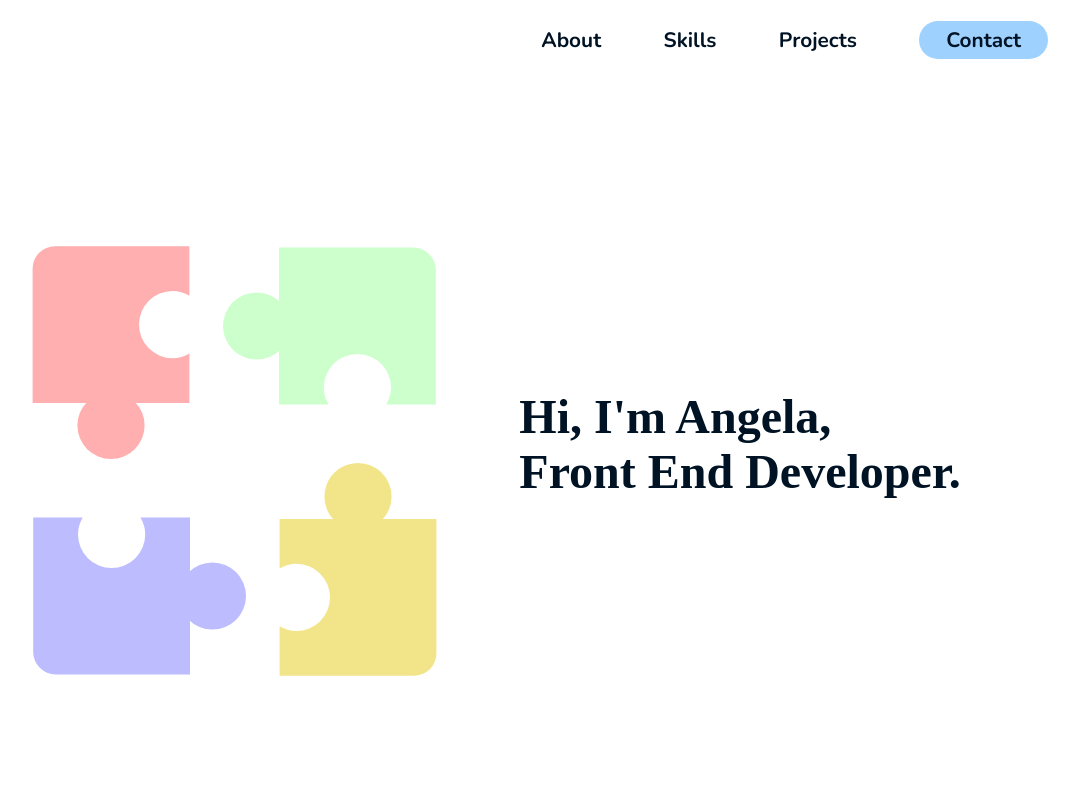
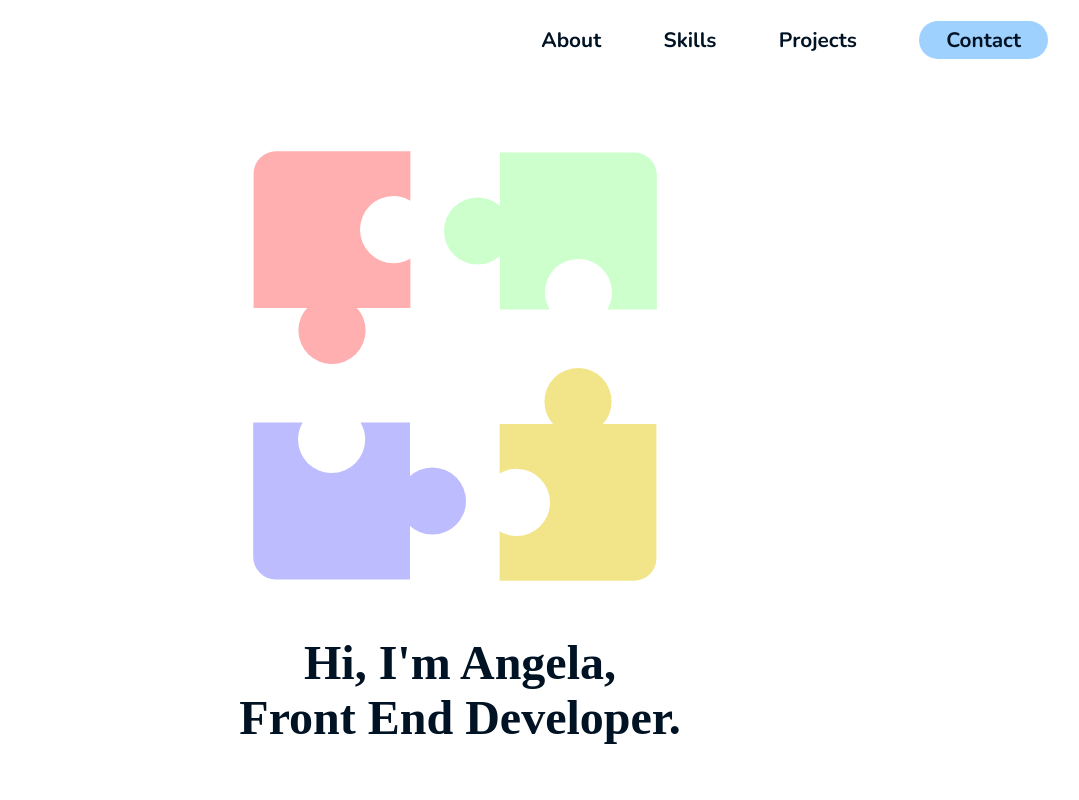
Before and after one commit to ang-riv/portfolio, a React (Create React App) app: page / in a window 1280 px wide. Shown: the top 800 px of the page, without its empty margins (180-1259 px from the left). Built offline with nearby package versions, Linux system fonts and the light colour scheme; a web font is replaced by a local one.

Commit message:
Moved IntroSection styles to css

```diff
--- a/src/IntroSection.js
+++ b/src/IntroSection.js
@@ -7,15 +7,9 @@ const IntroSection = React.forwardRef((props, ref) => {
   const color3 = "#BCBCFF";
   const color4 = "#F2E589";
 
-  const containerStyle = {
-    height: "95vh",
-    display: "flex",
-    justifyContent: "center",
-    alignItems: "center",
-  };
   return (
-    <section ref={ref} id="introSection" style={containerStyle}>
-      <figure style={{ height: "460px", width: "480px" }}>
+    <section ref={ref} id="introSection" className="introSection">
+      <figure className="introPuzzleSize">
         {/* destructure (?) into props */}
         <Puzzle
           color1={color1}
--- a/src/index.css
+++ /dev/null
@@ -1,13 +0,0 @@
-body {
-  margin: 0;
-  font-family: -apple-system, BlinkMacSystemFont, 'Segoe UI', 'Roboto', 'Oxygen',
-    'Ubuntu', 'Cantarell', 'Fira Sans', 'Droid Sans', 'Helvetica Neue',
-    sans-serif;
-  -webkit-font-smoothing: antialiased;
-  -moz-osx-font-smoothing: grayscale;
-}
-
-code {
-  font-family: source-code-pro, Menlo, Monaco, Consolas, 'Courier New',
-    monospace;
-}
--- a/src/index.js
+++ b/src/index.js
@@ -1,6 +1,5 @@
 import React from "react";
 import ReactDOM from "react-dom/client";
-import "./index.css";
 import App from "./App";
 
 const root = ReactDOM.createRoot(document.getElementById("root"));
--- a/src/style.css
+++ b/src/style.css
@@ -2,6 +2,17 @@
 * {
   color: #001324;
 }
+
+html,
+body {
+  margin: 0;
+  padding: 0;
+}
+
+body {
+  margin: 0;
+}
+
 h1,
 h2,
 h3,
@@ -103,6 +114,39 @@ nav ul li:last-of-type {
   font-size: 1.3em;
   list-style-type: none;
 }
+
+/** intro section styles **/
+.introSection {
+  height: 95vh;
+  width: 100vw;
+  display: flex;
+  justify-content: center;
+  align-items: center;
+}
+
+.introPuzzleSize {
+  height: 28.75em;
+  width: 30em;
+}
+
 /** keyframes (maybe) **/
 
 /** media queries **/
+/* desktop views */
+@media (min-width: 1025px) {
+}
+
+@media (min-width: 800px) {
+  /* intro section container */
+  .introSection {
+    flex-direction: column;
+  }
+
+  h1 {
+    text-align: center;
+  }
+}
+
+@media (min-width: 600px) {
+  /* navigation styles*/
+}
```
